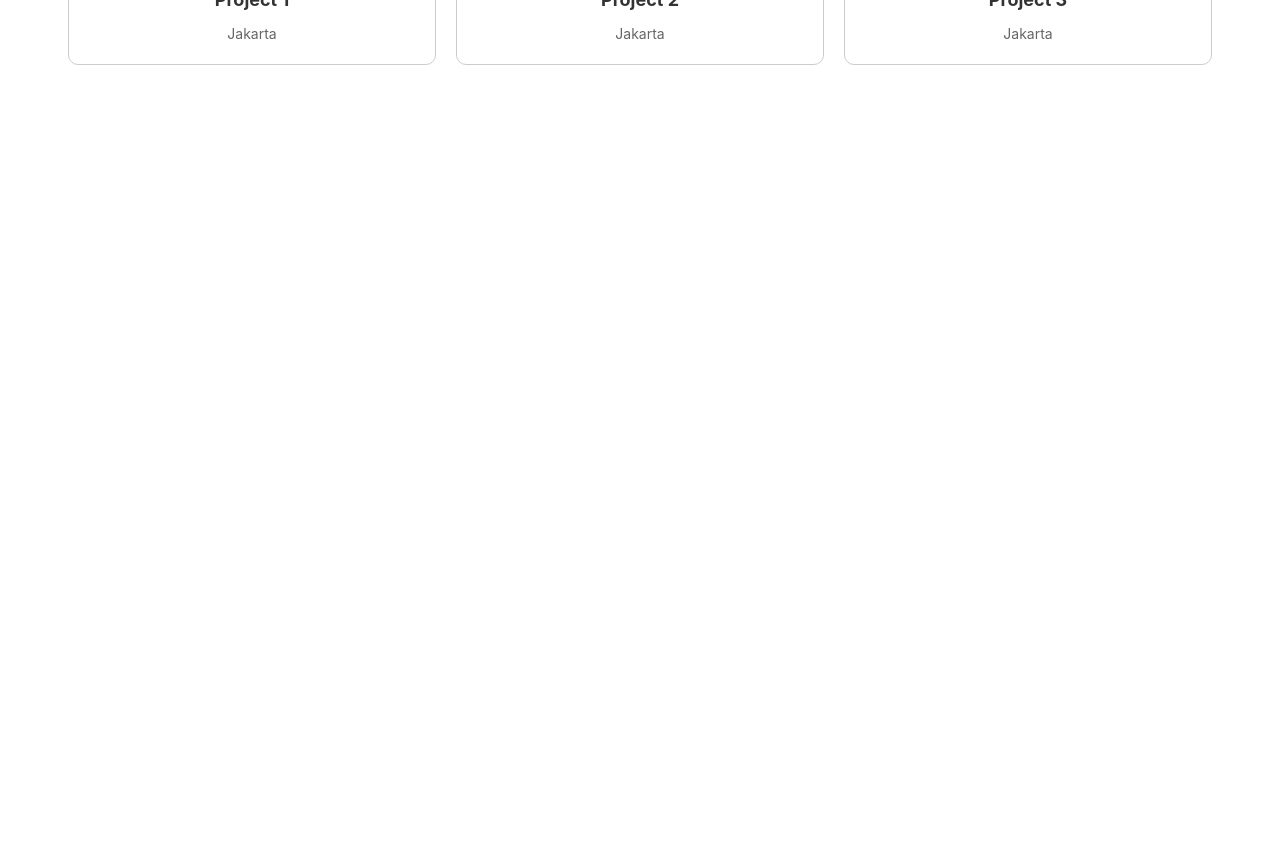
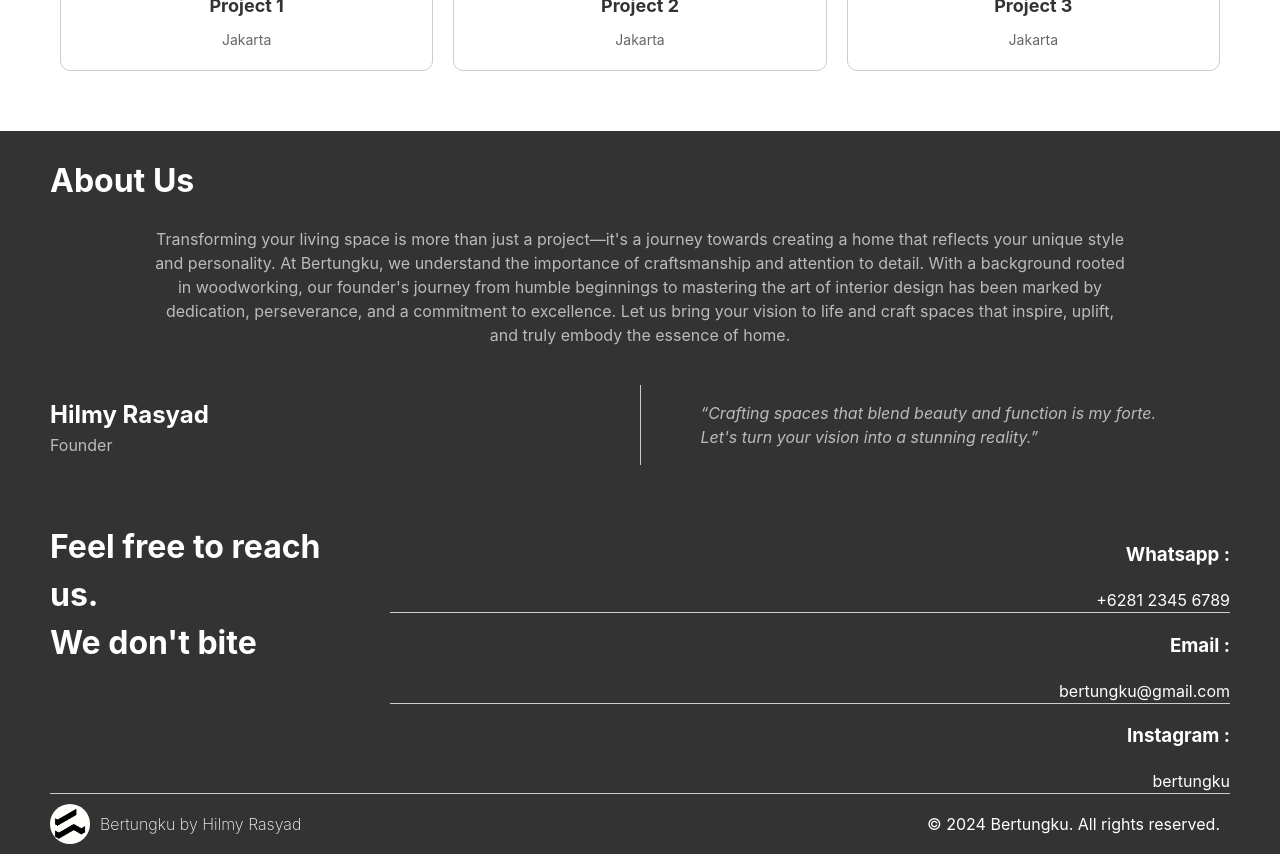
Before and after one commit to hlmyrsyd/bertungku-app, a React (Vite) app: page / in a window 1280 px wide. Shown: the part 1300-2154 px from the top of the page. Before the commit the page ends 1425 px from the top, so only its background shows below. Built offline with nearby package versions, Linux system fonts and the light colour scheme.

Commit message:
footer done, every components is done and work perfectly

```diff
--- a/src/App.jsx
+++ b/src/App.jsx
@@ -1,5 +1,7 @@
 import { useState } from 'react'
 import './App.css'
+import AboutUs from './components/AboutUs'
+import Footer from './components/Footer'
 import HeroSection from './components/HeroSection'
 import Navigation from './components/Navigations'
 import Portfolio from './components/Portfolio'
@@ -11,6 +13,8 @@ function App() {
       <Navigation />
       <HeroSection />
       <Portfolio />
+      <AboutUs />
+      <Footer />
     </>
   )
 }
--- /dev/null
+++ b/src/components/AboutUs.css
@@ -0,0 +1,63 @@
+.about-us {
+    padding: 5px 50px 50px;
+    background-color: #333;
+    color: white;
+}
+
+.about-us-header {
+    width: 100%;
+    display: flex;
+    flex-direction: column;
+}
+
+.about-us-header h1 {
+    text-align: left;
+}
+
+.about-us-header p {
+    margin: 0px 100px 30px;
+    text-align: center;
+    color: #bbb;
+}
+
+.about-us-section {
+    display: flex;
+    justify-content: space-between;
+    align-items: center;
+}
+
+.left-section {
+    flex: 1;
+    padding-right: 20px;
+    text-align: left;
+}
+
+.left-section h2 {
+    margin-bottom: 0px;
+}
+
+.left-section p {
+    margin-top: 0px;
+    color: #bbb;
+}
+
+
+.right-section {
+    text-align: left;
+    flex: 1;
+    padding-left: 20px;
+    border-left: 1px solid #ccc;
+}
+
+blockquote {
+    font-style: italic;
+    color: #bbb;
+}
+
+blockquote::before {
+    content: open-quote;
+}
+
+blockquote::after {
+    content: close-quote;
+}
--- /dev/null
+++ b/src/components/AboutUs.jsx
@@ -0,0 +1,26 @@
+import React from 'react';
+import './AboutUs.css'
+
+function AboutUs() {
+    return (
+        <div className="about-us">
+            <div className='about-us-header'>
+                <h1>About Us</h1>
+                <p> Transforming your living space is more than just a project—it's a journey towards creating a home that reflects your unique style and personality. At Bertungku, we understand the importance of craftsmanship and attention to detail. With a background rooted in woodworking, our founder's journey from humble beginnings to mastering the art of interior design has been marked by dedication, perseverance, and a commitment to excellence. Let us bring your vision to life and craft spaces that inspire, uplift, and truly embody the essence of home. </p>
+            </div>
+            <div className='about-us-section'>
+                <div className="left-section">
+                    <h2>Hilmy Rasyad</h2>
+                    <p>Founder</p>
+                </div>
+                <div className="right-section">
+                    <blockquote>
+                    Crafting spaces that blend beauty and function is my forte. Let's turn your vision into a stunning reality.
+                    </blockquote>
+                </div>
+            </div>
+        </div>
+    );
+}
+
+export default AboutUs;
--- /dev/null
+++ b/src/components/Footer.css
@@ -0,0 +1,63 @@
+.footer {
+    background-color: #333;
+    margin: 0;
+    padding: 0;
+    color: white;
+}
+
+.upper-container {
+    display: flex;
+    margin: 0 50px;
+    border-bottom: 1px solid #ccc;
+}
+
+.social {
+    text-align: right;
+    width: 80%;
+}
+
+.social > div:not(:last-child) {
+    border-bottom: 1px solid #ccc;
+}
+
+.upper-container h1 {
+    text-align: left;
+    margin: 0 50px 0 0
+}
+
+.upper-container a {
+    text-decoration: none;
+    color: white;
+}
+
+.upper-container a:hover {
+    color: #bbb;
+}
+
+.under-container {
+    display: flex;
+    align-items: center;
+    justify-content: space-between;
+    width: 100%;
+    padding: 10px 0px;
+}
+
+.under-container p {
+    margin: 0 60px;
+}
+
+.under-container .logo {
+    display: flex;
+    align-items: center;
+}
+
+.under-container .logo h4 {
+    margin: 0px;
+    font-weight: 200;
+}
+
+.under-container .logo img {
+    margin: 0 10px 0 50px;
+    border-radius: 100%;
+    width: 40px;
+}
--- /dev/null
+++ b/src/components/Footer.jsx
@@ -0,0 +1,35 @@
+import React from 'react';
+import './Footer.css'
+
+function Footer() {
+    return (
+        <footer className="footer">
+            <div className='upper-container'>
+                <h1>Feel free to reach us. <br></br>We don't bite</h1>
+                <div className='social'>
+                    <div className='whatsapp'>
+                        <h3>Whatsapp :</h3>
+                        <a href="https://api.whatsapp.com/send?phone=6281559908406">+6281 2345 6789</a>
+                    </div>
+                    <div className='email'>
+                        <h3>Email :</h3>
+                        <a href="https://mailto:bertungku@gmail.com">bertungku@gmail.com</a>
+                    </div>
+                    <div className='instagram'>
+                        <h3>Instagram :</h3>
+                        <a href="https://instagram.com/bertungku">bertungku</a>
+                    </div>
+                </div>
+            </div>
+            <div className="under-container">
+                <div className='logo'>
+                    <img src="src\assets\bertungku-logo.png" alt="bertungku logo" />
+                    <h4>Bertungku by Hilmy Rasyad</h4>
+                </div>
+                <p>&copy; 2024 Bertungku. All rights reserved.</p>
+            </div>
+        </footer>
+    );
+}
+
+export default Footer;
--- a/src/components/Navigations.css
+++ b/src/components/Navigations.css
@@ -5,12 +5,12 @@
     padding: 20px;
 }
 
-.logo {
+.navigation .logo {
     flex: 1;
     text-align: left;
 }
 
-.logo img {
+.navigation .logo img {
     width: 60px; /* Adjust as needed */
 }
 
--- a/src/index.css
+++ b/src/index.css
@@ -3,6 +3,15 @@
   line-height: 1.5;
   font-weight: 400;
 }
+
+body {
+  margin: 0;
+  display: flex;
+  place-items: center;
+  min-width: 320px;
+  min-height: 100vh;
+}
+
   /* color-scheme: light dark;
   color: rgba(255, 255, 255, 0.87);
   background-color: #242424;
@@ -20,14 +29,6 @@ a {
 }
 a:hover {
   color: #535bf2;
-}
-
-body {
-  margin: 0;
-  display: flex;
-  place-items: center;
-  min-width: 320px;
-  min-height: 100vh;
 }
 
 h1 {
```
Also changed, not shown: src/cards/BasicCard.jsx (+5 -5 lines).
